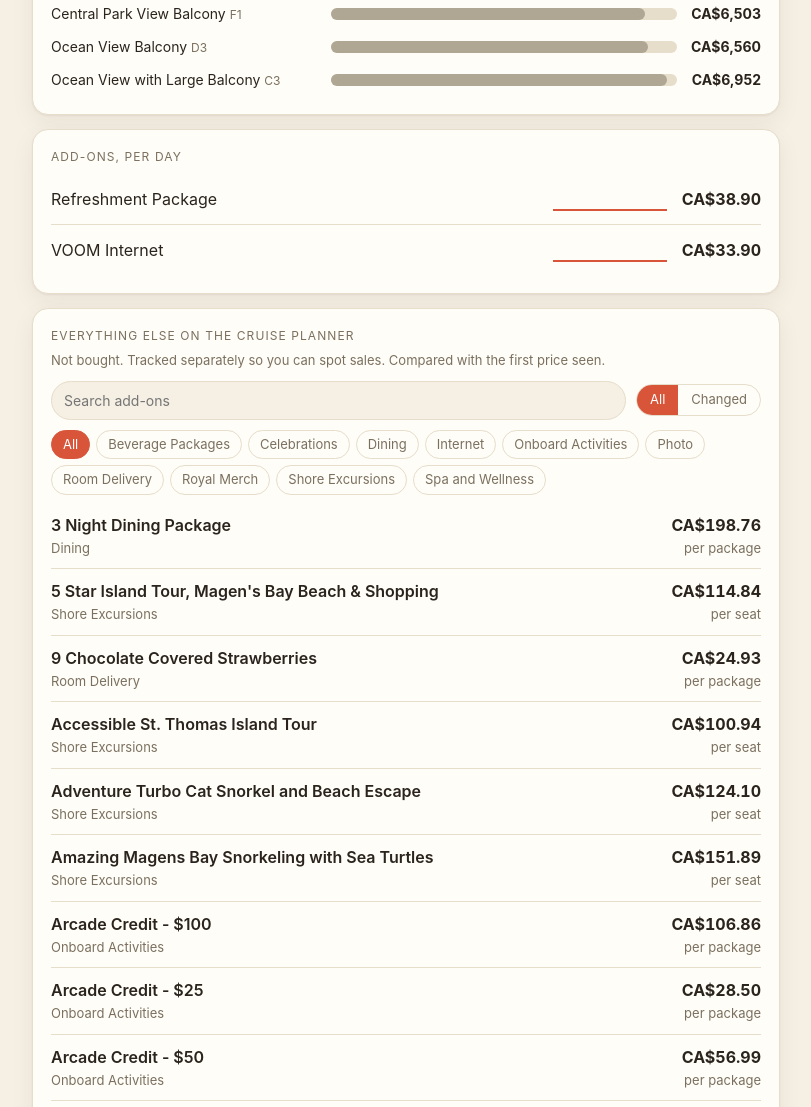
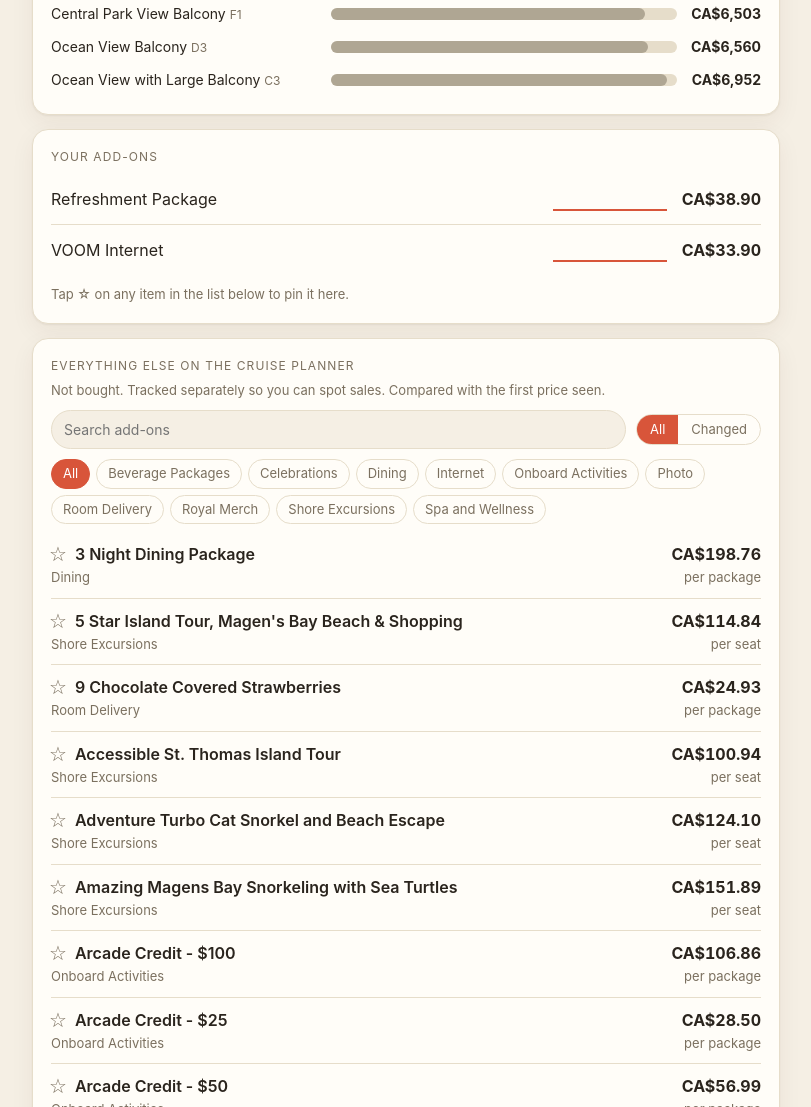
Before and after one commit to alay87/cruise-price-board, a plain HTML site: page index.html in a window 1280 px wide. Shown: the part 1212-2319 px from the top of the page, without its empty margins (234-1045 px from the left). Drawn offline with Linux system fonts and the light colour scheme.

Commit message:
Favourites: star any add-on to pin it under Refreshment and VOOM

```diff
--- a/index.html
+++ b/index.html
@@ -84,6 +84,11 @@ svg{display:block;width:100%;height:auto}
 .oi .pr .badge{font-size:12px;margin-left:6px;padding:1px 8px}
 .more{display:block;width:100%;margin-top:8px;padding:9px;border:1px solid var(--line);border-radius:10px;background:transparent;color:var(--ink);font:inherit;cursor:pointer}
 .sub{color:var(--mute);font-size:13px;margin:-2px 0 10px}
+.star{background:none;border:0;cursor:pointer;font-size:20px;line-height:1;color:var(--mute);padding:8px 8px 8px 0;margin:-8px 0 -8px -2px;vertical-align:-1px}
+.star.on{color:var(--accent2)}
+.star:hover{color:var(--accent2)}
+.favhead{margin:12px 0 2px;padding-top:10px;border-top:1px solid var(--line)}
+.hint{color:var(--mute);font-size:13px;margin:10px 0 0}
 .foot{color:var(--mute);font-size:13px;margin:6px 4px 0}
 .err{color:var(--bad)}
 @media (max-width:560px){
@@ -306,10 +311,23 @@ function spark(vals){
   const pts = v.map((y, i) => (i / (v.length - 1) * (W - 6) + 3) + "," + (H - 4 - (y - lo) / r * (H - 8))).join(" ");
   return '<svg viewBox="0 0 ' + W + ' ' + H + '" width="120" height="30"><polyline points="' + pts + '" fill="none" stroke="var(--accent)" stroke-width="2" stroke-linejoin="round"/></svg>';
 }
+function getFavs(){ try { return JSON.parse(localStorage.getItem("favs") || "[]"); } catch(e){ return []; } }
+function setFavs(a){ try { localStorage.setItem("favs", JSON.stringify(a)); } catch(e){} }
+function toggleFav(id){ const f = getFavs(), i = f.indexOf(id); if (i >= 0) f.splice(i, 1); else f.push(id); setFavs(f); drawAddons(); drawOthers(); }
+function itemRow(x, fav){
+  const d = x.p - x.f, ch = Math.abs(d) > 0.004, pc = Math.abs((x.p - x.f) / x.f);
+  return '<div class="oi"><span class="t"><button class="star' + (fav ? " on" : "") + '" data-id="' + esc(x.id) + '" aria-label="' + (fav ? "Remove from favourites" : "Add to favourites") + '">' + (fav ? "★" : "☆") + '</button>' + esc(x.t) + '</span><span class="pr">' + money2(x.p) +
+    (ch ? '<span class="badge ' + (d < 0 ? "down" : "up") + '">' + (d < 0 ? "▼ " : "▲ ") + Math.round(pc * 100) + '%</span>' : "") + '</span>' +
+    '<span class="m">' + esc(x.c) + '</span><span class="m" style="text-align:right">' + esc((x.u || "").toLowerCase()) + (ch ? " · was " + money2(x.f) : "") + '</span></div>';
+}
 function drawAddons(){
   const h = DATA.history, last = h[h.length-1];
   const rows = [["Refreshment Package", "refreshment"], ["VOOM Internet", "voom"]];
-  $("addons").innerHTML = '<p class="label">Add-ons, per day</p>' + rows.map(r => '<div class="addon"><span>' + r[0] + '</span>' + spark(h.map(p => p[r[1]])) + '<b>' + money2(last[r[1]]) + '</b></div>').join("");
+  const favIds = getFavs(), favs = (DATA.others || []).filter(x => favIds.includes(x.id));
+  let html = '<p class="label">Your add-ons</p>' + rows.map(r => '<div class="addon"><span>' + r[0] + '</span>' + spark(h.map(p => p[r[1]])) + '<b>' + money2(last[r[1]]) + '</b></div>').join("");
+  if (favs.length) html += '<p class="label favhead">Favourites</p>' + favs.map(x => itemRow(x, true)).join("");
+  else if ((DATA.others || []).length) html += '<p class="hint">Tap ☆ on any item in the list below to pin it here.</p>';
+  $("addons").innerHTML = html;
 }
 
 let OCAT = "All", OMODE = "all", OLIM = 15;
@@ -318,19 +336,18 @@ function drawOthers(){
   const cats = ["All"].concat([...new Set(all.map(x => x.c))].sort());
   $("ocats").innerHTML = cats.map(c => '<button class="' + (c === OCAT ? "on" : "") + '" data-c="' + esc(c) + '">' + esc(c) + '</button>').join("");
   const q = $("q").value.trim().toLowerCase();
-  let list = all.filter(x => (OCAT === "All" || x.c === OCAT) && (!q || x.t.toLowerCase().includes(q)) && (OMODE === "all" || Math.abs(x.p - x.f) > 0.004));
+  let list = all.filter(x => !getFavs().includes(x.id) && (OCAT === "All" || x.c === OCAT) && (!q || x.t.toLowerCase().includes(q)) && (OMODE === "all" || Math.abs(x.p - x.f) > 0.004));
   const pct = x => (x.p - x.f) / x.f;
   list.sort((a, b) => (Math.abs(pct(b)) > 0.0001) - (Math.abs(pct(a)) > 0.0001) || pct(a) - pct(b) || a.t.localeCompare(b.t));
   const show = list.slice(0, OLIM);
-  $("olist").innerHTML = show.length ? show.map(x => { const d = x.p - x.f, ch = Math.abs(d) > 0.004;
-    return '<div class="oi"><span class="t">' + esc(x.t) + '</span><span class="pr">' + money2(x.p) + (ch ? '<span class="badge ' + (d < 0 ? "down" : "up") + '">' + (d < 0 ? "▼ " : "▲ ") + Math.round(Math.abs(pct(x)) * 100) + '%</span>' : "") + '</span>' +
-      '<span class="m">' + esc(x.c) + '</span><span class="m" style="text-align:right">' + esc((x.u || "").toLowerCase()) + (ch ? " · was " + money2(x.f) : "") + '</span></div>'; }).join("")
+  $("olist").innerHTML = show.length ? show.map(x => itemRow(x, false)).join("")
     : '<p class="foot">' + (OMODE === "chg" ? "No price changes yet in this view." : "Nothing matches.") + '</p>';
   const more = $("omore"); more.style.display = list.length > OLIM ? "" : "none"; more.textContent = "Show more (" + (list.length - OLIM) + " left)";
 }
 $("ocats").addEventListener("click", e => { const b = e.target.closest("button"); if (!b) return; OCAT = b.dataset.c; OLIM = 15; drawOthers(); });
 $("oseg").addEventListener("click", e => { const b = e.target.closest("button"); if (!b) return; OMODE = b.dataset.m; OLIM = 15;
   document.querySelectorAll("#oseg button").forEach(x => x.classList.toggle("on", x === b)); drawOthers(); });
+document.addEventListener("click", e => { const b = e.target.closest(".star"); if (b) toggleFav(b.dataset.id); });
 $("omore").addEventListener("click", () => { OLIM += 25; drawOthers(); });
 $("q").addEventListener("input", () => { OLIM = 15; drawOthers(); });
 
```
